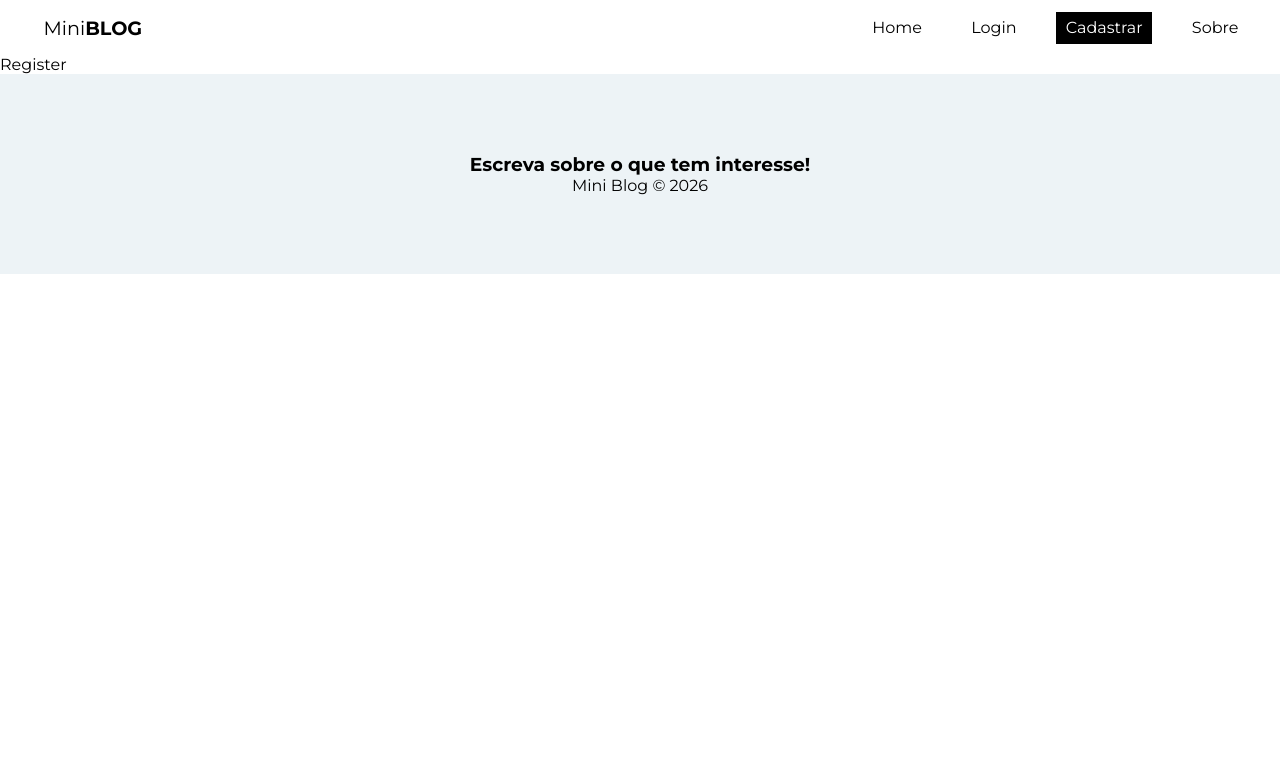
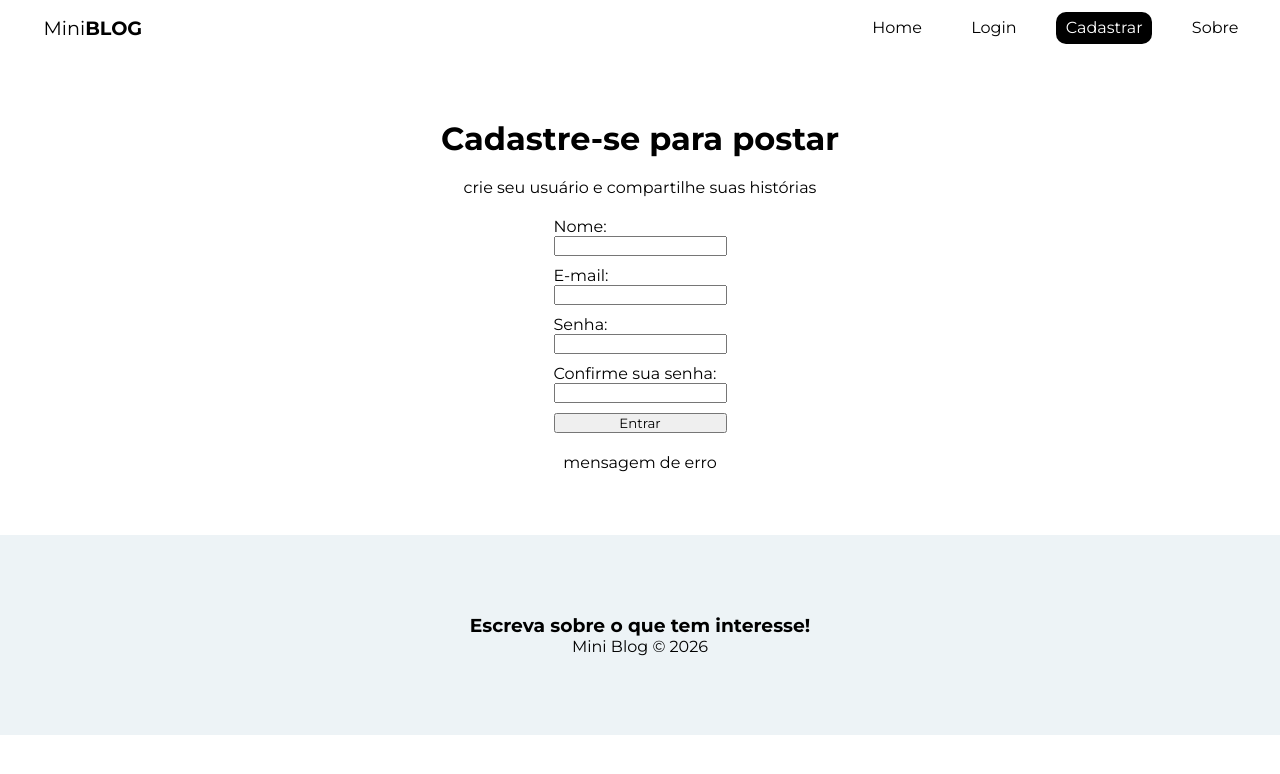
Before and after one commit to Jo4ocarlos/Desafios-React, a React (Vite) app in the folder Mini Blog/blog/: page /register in a window 1280 px wide. Shown: the top 774 px of the page. Built offline with nearby package versions, Linux system fonts and the light colour scheme.

Commit message:
inicio da pagina de login e cadastro

```diff
--- a/Mini Blog/blog/src/index.css
+++ b/Mini Blog/blog/src/index.css
@@ -7,6 +7,7 @@
 }
 .active {
     background-color: #000;
+    border-radius: 10px;
     color:#fff;
 }
 
@@ -23,3 +24,6 @@ a, nav button{
     font-size: 1em;
     cursor: pointer;
 }
+a:hover, nav button:hover{
+    color: #bbb;
+}
--- a/Mini Blog/blog/src/pages/Login/Login.jsx
+++ b/Mini Blog/blog/src/pages/Login/Login.jsx
@@ -1,9 +1,29 @@
-import React from 'react'
+import styles from './Login.module.css'
+
+const handleSubmit = ()=>{
+
+}
 
 const Login = () => {
   return (
-    <div>Login</div>
-  )
-}
+    <div className={styles.login_page}>
+      <h1>Entrar</h1>
+      <p>Faça o login para poder utilizar o nosso blog</p>
+      <form onSubmit={handleSubmit}>
+        <label>
+          <span>E-mail:</span>
+          <input type="email"/>
+        </label>
 
-export default Login
+        <label>
+          <span>Senha:</span>
+          <input type="password"/>
+        </label>
+        <button>Entrar</button>
+      </form>
+      <p>mensagem de erro</p>
+    </div>
+  );
+};
+
+export default Login;
--- a/Mini Blog/blog/src/pages/Login/Login.module.css
+++ b/Mini Blog/blog/src/pages/Login/Login.module.css
@@ -0,0 +1,16 @@
+.login_page{
+    display: flex;
+    justify-content: center;
+    align-items: center;
+    flex-direction: column;
+    height: 60vh;
+    gap: 20px;
+}
+.login_page form{
+    display: flex;
+    flex-direction: column;
+    gap: 10px;
+}
+.login_page form span{
+    display: block
+}
--- a/Mini Blog/blog/src/pages/Register/Register.jsx
+++ b/Mini Blog/blog/src/pages/Register/Register.jsx
@@ -1,8 +1,41 @@
+import styles from "./Register.module.css";
+const Register = () => {
 
-const Register = () => {
+  const handleSubmit = ()=>{
+
+  }
+
   return (
-    <div>Register</div>
-  )
-}
+    <div className={styles.register_page}>
+      <h1>Cadastre-se para postar</h1>
+      <p>crie seu usuário e compartilhe suas histórias</p>
 
-export default Register
+      <form onSubmit={handleSubmit}>
+
+        <label>
+          <span>Nome:</span>
+          <input type="text" />
+        </label>
+
+        <label>
+          <span>E-mail:</span>
+          <input type="email" />
+        </label>
+
+        <label>
+          <span>Senha:</span>
+          <input type="password" />
+        </label>
+
+        <label>
+          <span>Confirme sua senha:</span>
+          <input type="password" />
+        </label>
+        <button>Entrar</button>
+      </form>
+      <p>mensagem de erro</p>
+    </div>
+  );
+};
+
+export default Register;
--- a/Mini Blog/blog/src/pages/Register/Register.module.css
+++ b/Mini Blog/blog/src/pages/Register/Register.module.css
@@ -0,0 +1,18 @@
+.register_page{
+    display: flex;
+    justify-content: center;
+    align-items: center;
+    flex-direction: column;
+    height: 60vh;
+    gap: 20px;
+}
+
+.register_page form{
+    display: flex;
+    flex-direction: column;
+    justify-content: flex-start;
+    gap: 10px;
+}
+.register_page form span{
+    display: block
+}
```
